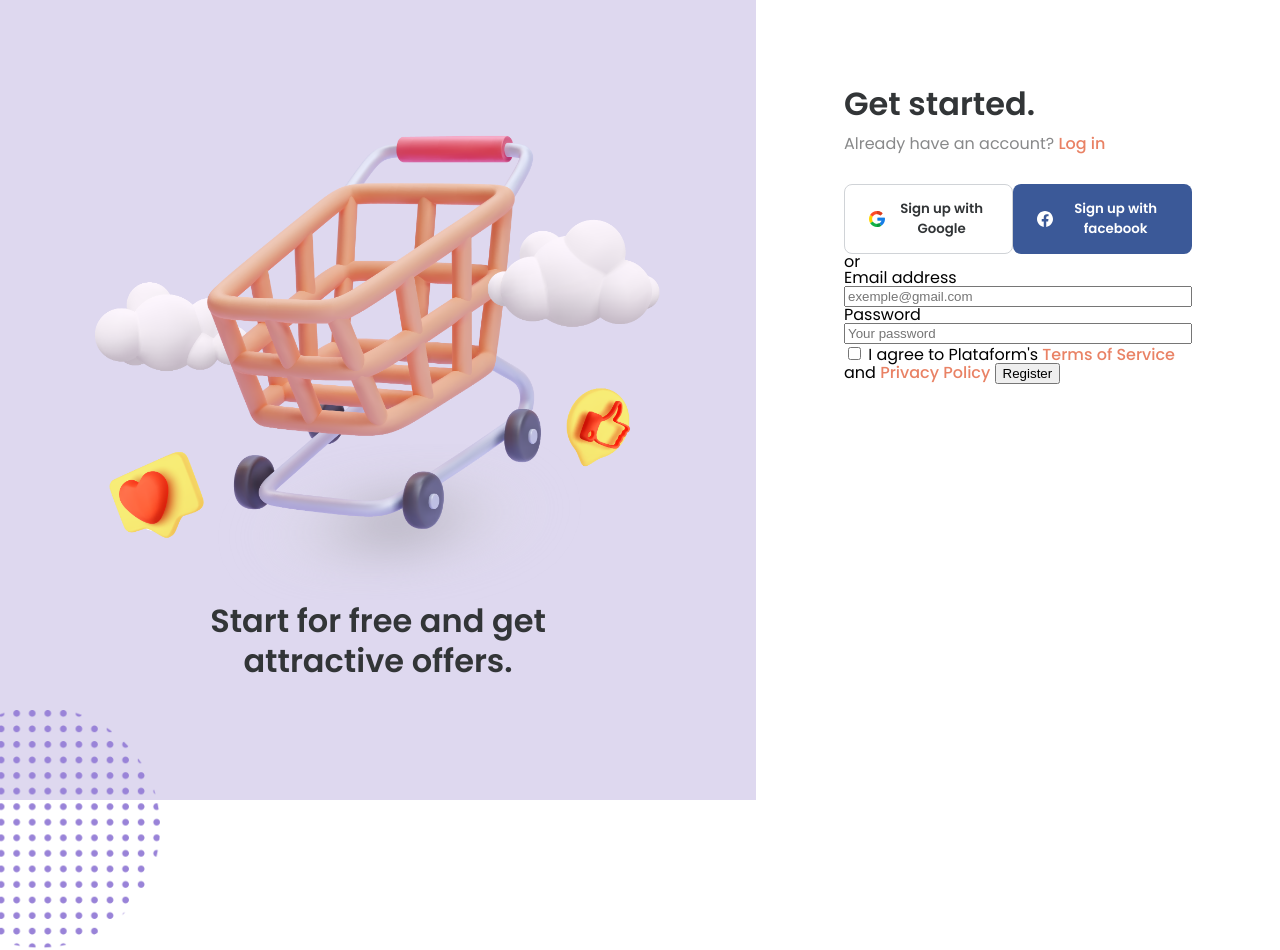
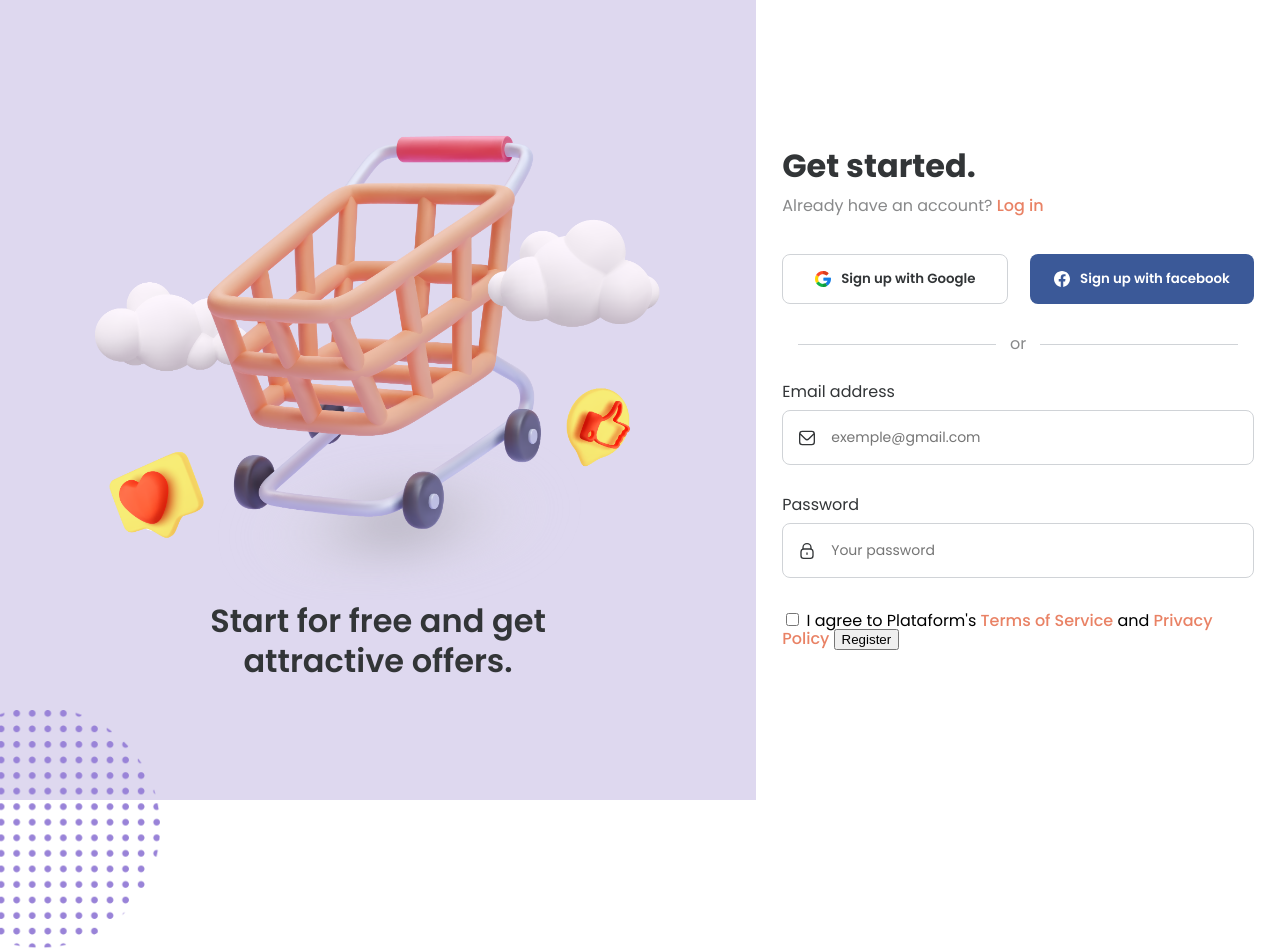
Before and after one commit to aluizamendes/simple-sign-up-page, a plain HTML site: page index.html in a window 1280 px wide. Drawn offline with Linux system fonts and the light colour scheme.

Commit message:
added form css

```diff
--- a/css/main.scss
+++ b/css/main.scss
@@ -12,7 +12,7 @@ $labelTextColor: #9c9ea1;
 
 @mixin primaryButton {
   background-color: $primarySalmon;
-  padding: 1.4rem 2.4rem;
+  padding: 1.4rem 3.2rem;
   cursor: pointer;
   font-weight: 500;
   font-family: 'Poppins', sans-serif;
@@ -24,7 +24,7 @@ $labelTextColor: #9c9ea1;
 
 @mixin socialButton {
   background-color: #fff;
-  padding: 1.4rem 2.4rem;
+  padding: 1.4rem 3.2rem;
   cursor: pointer;
   font-weight: 600;
   font-family: 'Poppins', sans-serif;
@@ -64,9 +64,13 @@ body {
   font-family: 'Poppins', sans-serif;
 }
 
+.page-container {
+  height: 100vh;
+}
+
 .wrapper {
   margin-inline: auto;
-  /*width: min(90%,140rem);*/
+  width: min(90%,50rem);
 }
 
 .grid-container {
@@ -81,7 +85,6 @@ body {
   align-items: center;
   justify-content: center;
   padding: 8.8rem;
-
 
   .cart-illustration {
     width: 580px;
@@ -110,7 +113,8 @@ body {
 }
 
 .right-side {
-  padding: 8.8rem;
+  display: flex;
+  align-items: center;
 
   a {
     color: $primarySalmon;
@@ -120,7 +124,7 @@ body {
 
   h2 {
     font-size: 3.2rem;
-    font-weight: 600;
+    font-weight: 700;
     color: $darkTextColor
   }
 
@@ -130,7 +134,7 @@ body {
   }
 
   .sign-up-buttons {
-    padding-top: 1.6rem;
+    padding-top: 2.4rem;
     display: flex;
     justify-content: space-between;
   }
@@ -143,8 +147,76 @@ body {
     @include facebookButton;
   }
 
+  .socials-divider {
+    text-align: center;
+    position: relative;
+    margin: 1.6rem 1.6rem;
+
+    &::before {
+      content: '';
+      display: block;
+      position: absolute;
+      left: 0;
+      top: 50%;
+      width: 45%;
+      height: 0.1rem;
+      background-color: $lightGrey;
+    }
+
+    &::after {
+      content: '';
+      display: block;
+      position: absolute;
+      right: 0;
+      top: 50%;
+      width: 45%;
+      height: 0.1rem;
+      background-color: $lightGrey;
+    }
+  }
+
   form {
     display: flex;
     flex-direction: column;
+
+    label {
+      color: $darkTextColor;
+      margin-bottom: 1rem;
+    }
+
+    .icon-email {
+      padding-left: 4.8rem;
+      background-image: url('../img/email-icon.svg');
+      background-repeat: no-repeat;
+      background-position-x: 1.6rem;
+      background-position-y: center;
+      background-size: 1.6rem;
+    }
+
+    .icon-password {
+      padding-left: 4.8rem;
+      background-image: url('../img/password-icon.svg');
+      background-repeat: no-repeat;
+      background-position-x: 1.6rem;
+      background-position-y: center;
+      background-size: 1.6rem;
+    }
+
+    input {
+      padding: 1.6rem 2.4rem;
+      border-radius: 0.8rem;
+      font-family: 'Poppins', sans-serif;
+      font-size: 1.4rem;
+      border: 0.1rem solid $lightGrey;
+      margin-bottom: 3.2rem;
+      transition: all 0.4s ease;
+
+      &:focus {
+      border: 0.1rem solid $primarySalmon;
+      background-color: none;
+      outline: none;
+      box-shadow: 0 0 0.8rem rgba(233, 130, 101, 0.241);
+      }
+    }
   }
 }
--- a/index.html
+++ b/index.html
@@ -13,7 +13,7 @@
 </head>
 <body>
   <main>
-    <div class="wrapper">
+    <div class="page-container">
       <div class="grid-container">
         <div class="left-side">
           <div class="img-and-text">
@@ -23,18 +23,19 @@
           <img class="circle" src="img/circle.png" alt="">
         </div>
         <div class="right-side">
+          <div class="wrapper">
             <h2>Get started.</h2>
             <p>Already have an account? <a href="#">Log in</a></p>
             <div class="sign-up-buttons">
               <button id="sign-up"><img src="img/google-icon.png"> Sign up with Google</button>
               <button id="sign-up-facebook"><img src="img/facebook-icon.svg" width="16px"> Sign up with facebook</button>
             </div>
-          <span>or</span>
+            <p class="socials-divider"><span>or</span></p>
             <form action="">
               <label for="email">Email address</label>
-            <input type="email" name="email_address" placeholder="exemple@gmail.com" id="email">
+              <input type="email" name="email_address" class="icon-email" placeholder="exemple@gmail.com" id="email">
               <label for="password">Password</label>
-            <input type="password" name="password" placeholder="Your password" id="password">
+              <input type="password" name="password" class="icon-password" placeholder="Your password" id="password">
             </form>
             <input type="checkbox" name="terms_of_service_and_privacy_policy">
             <span class="terms-of-use-text">I agree to Plataform's
@@ -45,6 +46,7 @@
           </div>
         </div>
       </div>
+    </div>
   </main>
 </body>
 </html>
```
Also changed, not shown: css/main.css, img/email-icon.svg (added), img/password-icon.svg (added), 1 other file. Lines whose indentation alone changed are shown as unchanged.
